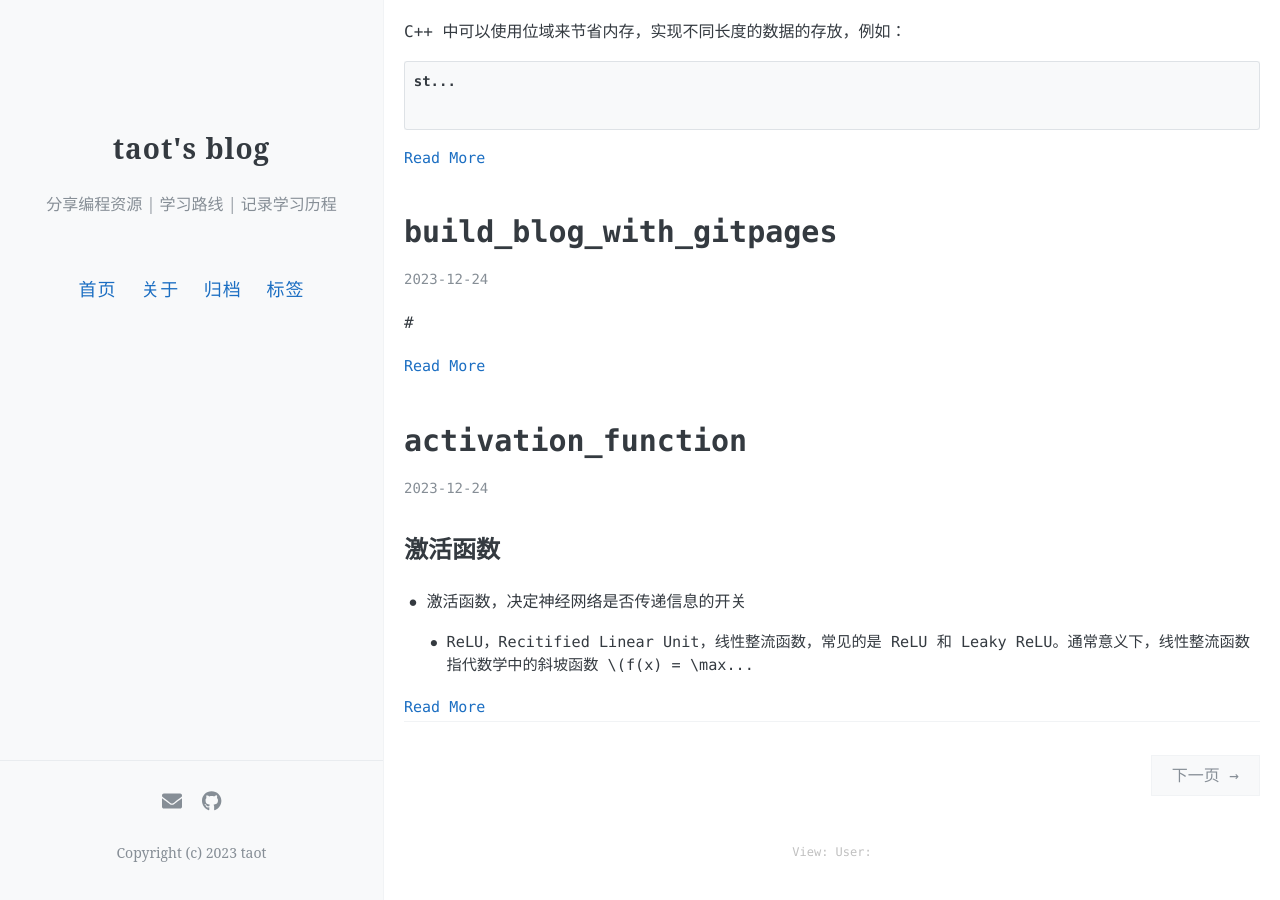
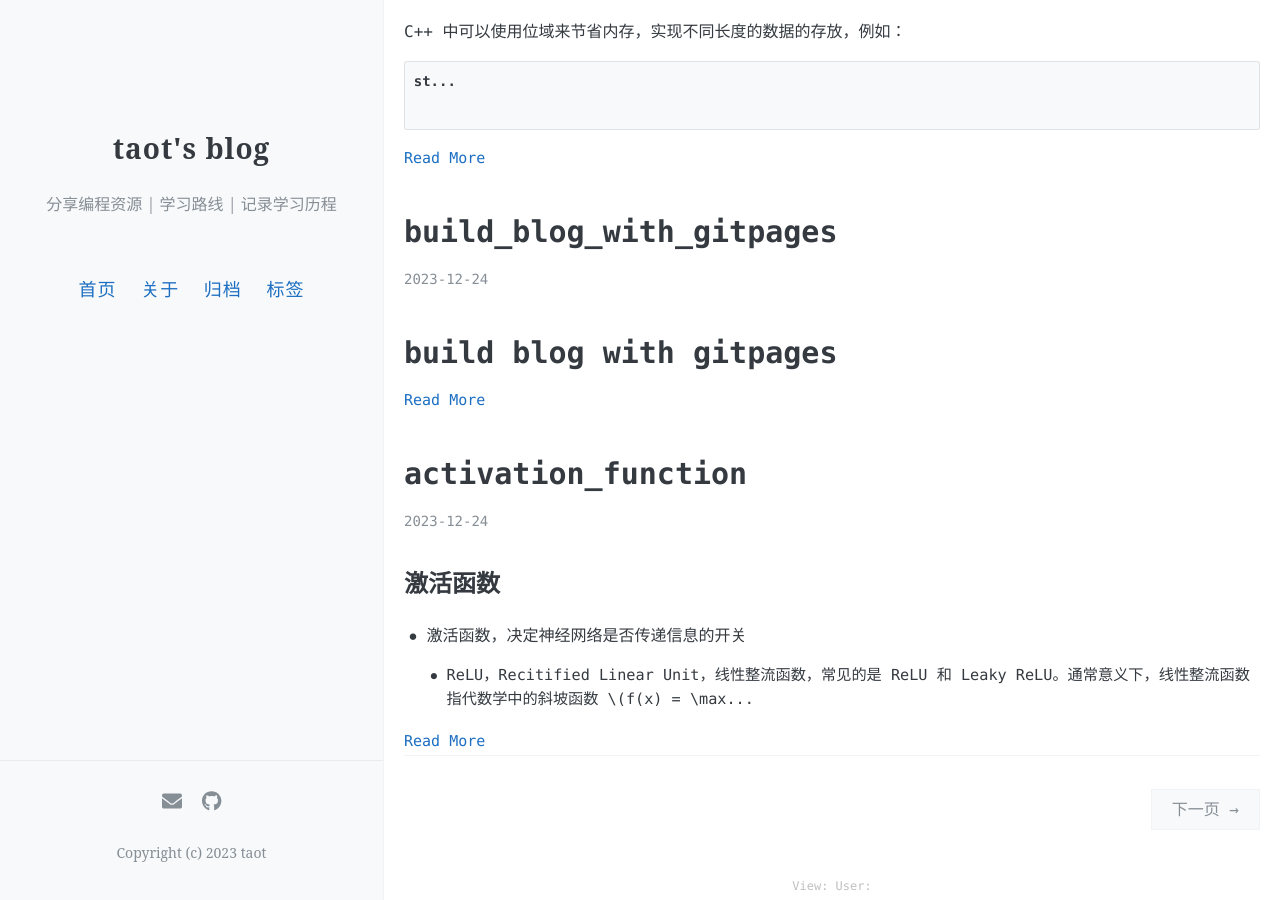
Before and after one commit to Taot-chen/Taot-chen.github.io, a Jekyll site: the page built from index.html, in a window 1280 px wide and 900 px high, scrolled down 2059 px. Built offline with Jekyll 4.4.1, drawn with Linux system fonts in a browser that asks for light colours; the list of posts is cut into pages by our own code; comment, search, counter and statistics services are not loaded; before the commit the page ends 2926 px from its top, so only the background shows below that.

Commit message:
1. update build_blog_with_gitpages.md

```diff
--- a/_posts/2023-12-24-build_blog_with_gitpages.md
+++ b/_posts/2023-12-24-build_blog_with_gitpages.md
@@ -4,4 +4,4 @@ title: build_blog_with_gitpages
 date: 2023-12-24
 ---
 
-#
+# build blog with gitpages
```
